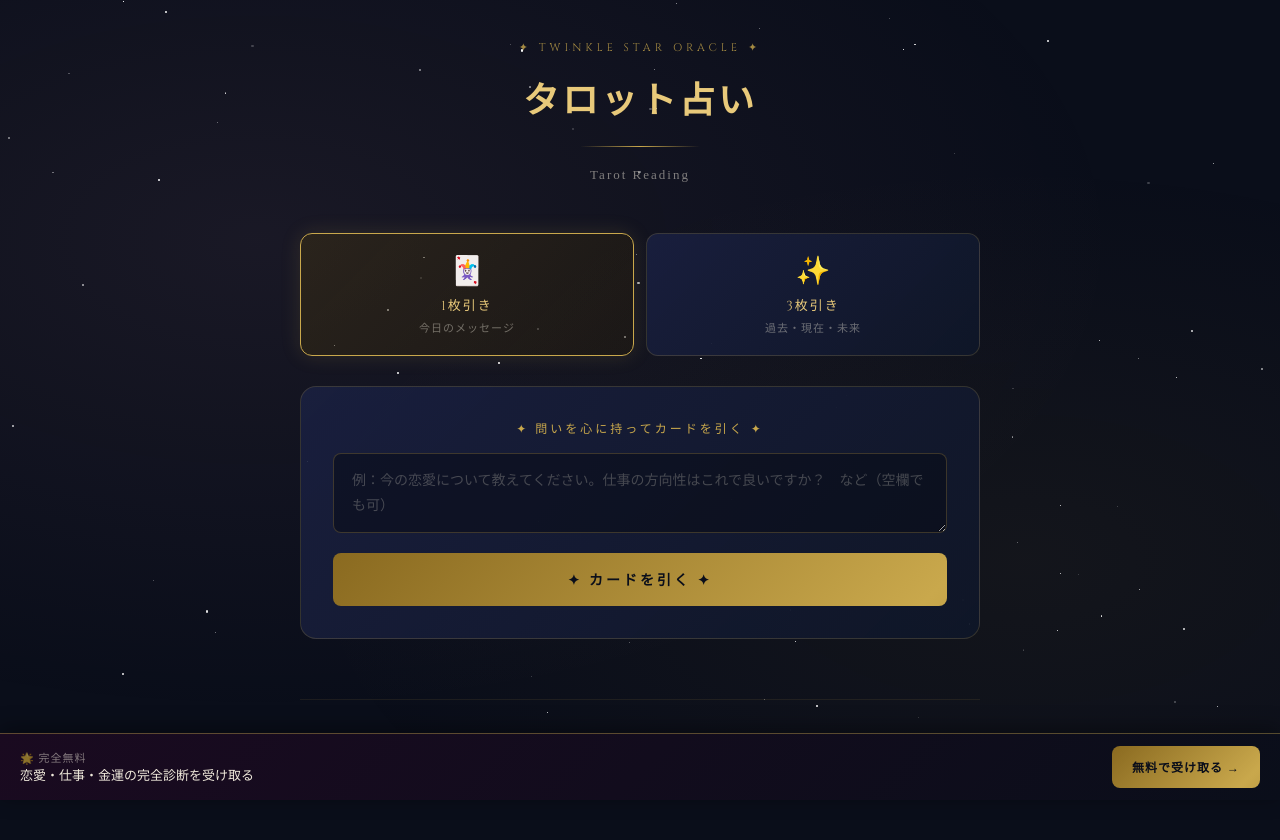
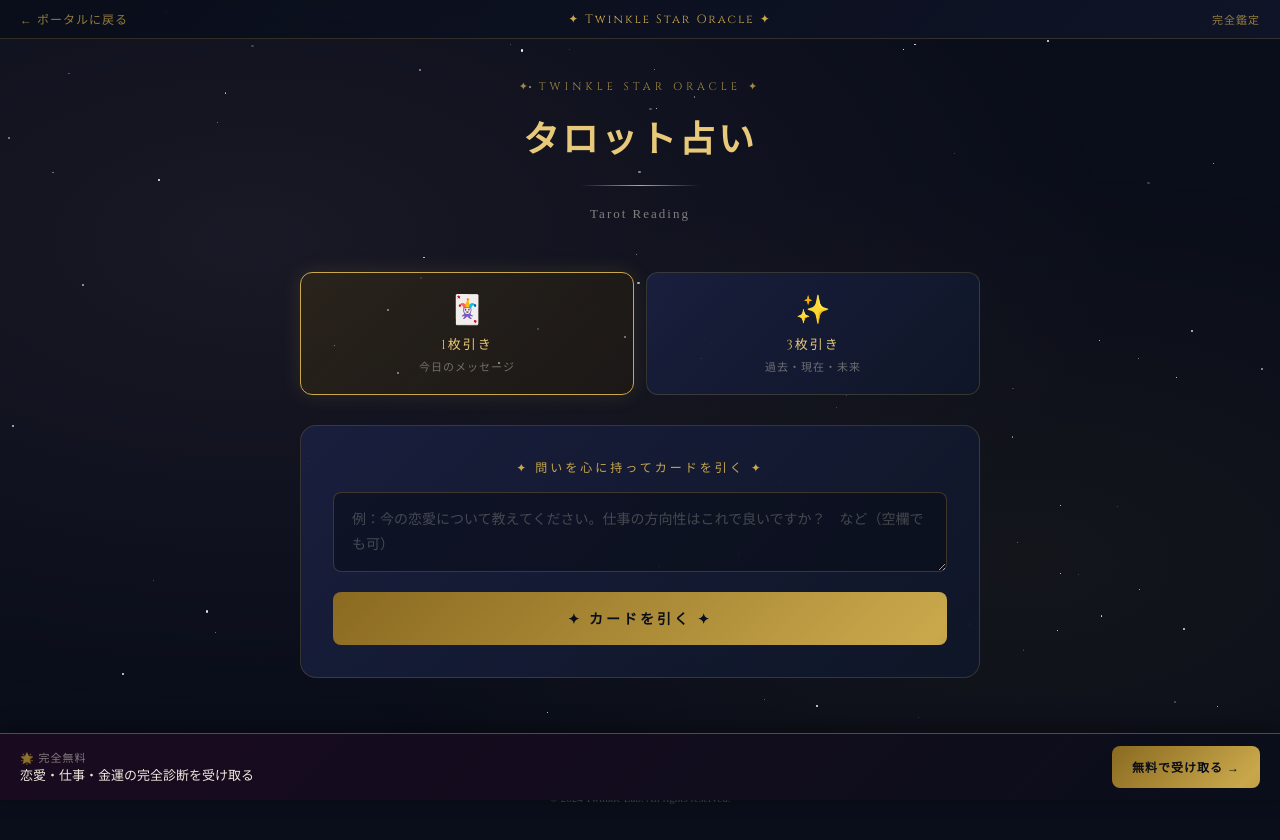
Before and after one commit to sincere1229/tarot-app, a plain HTML site: page index.html in a window 1280 px wide. Drawn offline with Linux system fonts and the light colour scheme.

Commit message:
Update index.html

```diff
--- a/index.html
+++ b/index.html
@@ -111,6 +111,13 @@ textarea:focus{border-color:var(--gold);}
 </style>
 </head>
 <body>
+<!-- Twinkle Star Oracle ヘッダー -->
+<div style="position:sticky;top:0;z-index:1000;background:linear-gradient(135deg,rgba(10,14,26,0.97),rgba(15,20,40,0.98));border-bottom:1px solid rgba(201,168,76,0.2);padding:10px 20px;display:flex;align-items:center;justify-content:space-between;">
+  <a href="https://twinkle-lab.jp/star" style="font-size:12px;color:rgba(201,168,76,0.7);text-decoration:none;letter-spacing:1px;">← ポータルに戻る</a>
+  <div style="font-family:Cinzel,serif;font-size:12px;color:#c9a84c;letter-spacing:2px;text-align:center;">✦ Twinkle Star Oracle ✦</div>
+  <a href="https://twinkle-lab.jp/star/sogo" style="font-size:11px;color:rgba(201,168,76,0.7);text-decoration:none;letter-spacing:1px;">完全鑑定</a>
+</div>
+
 <div class="stars-bg" id="js-stars"></div>
 <div class="container">
 
```
